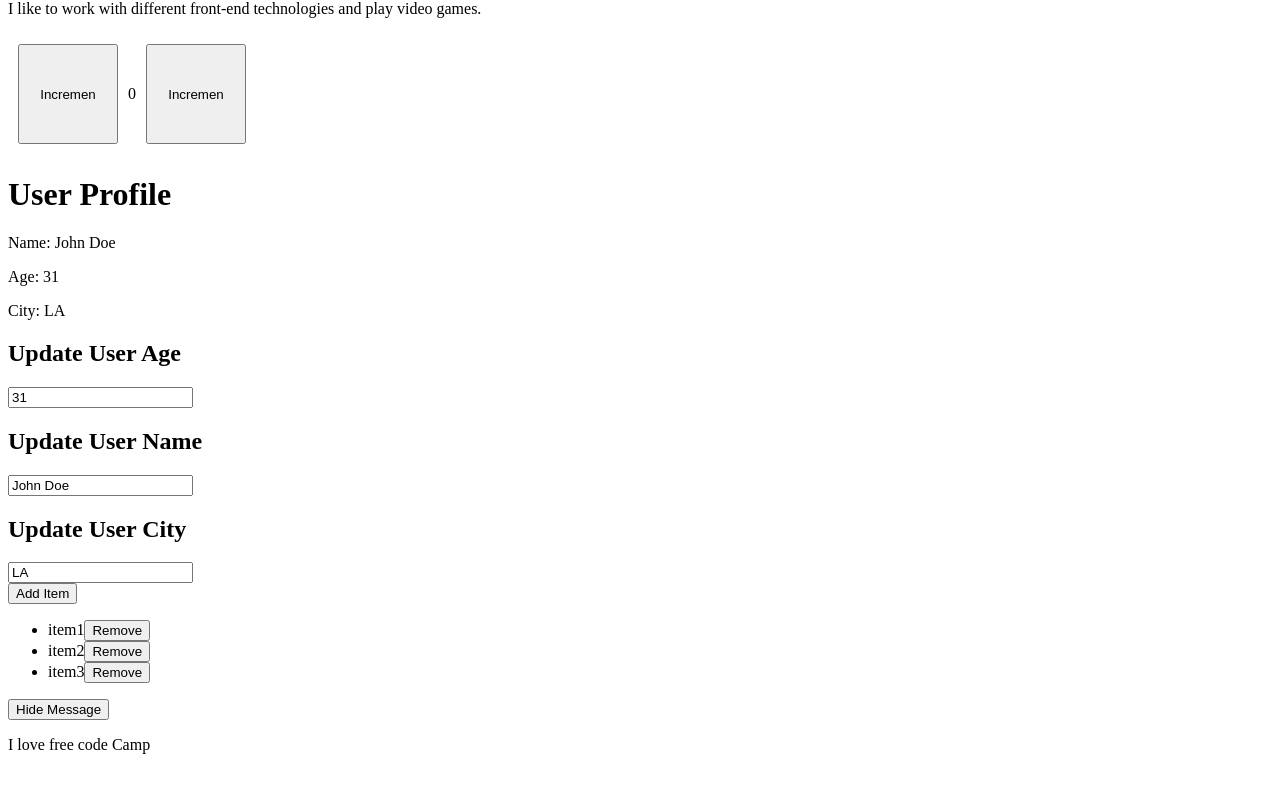
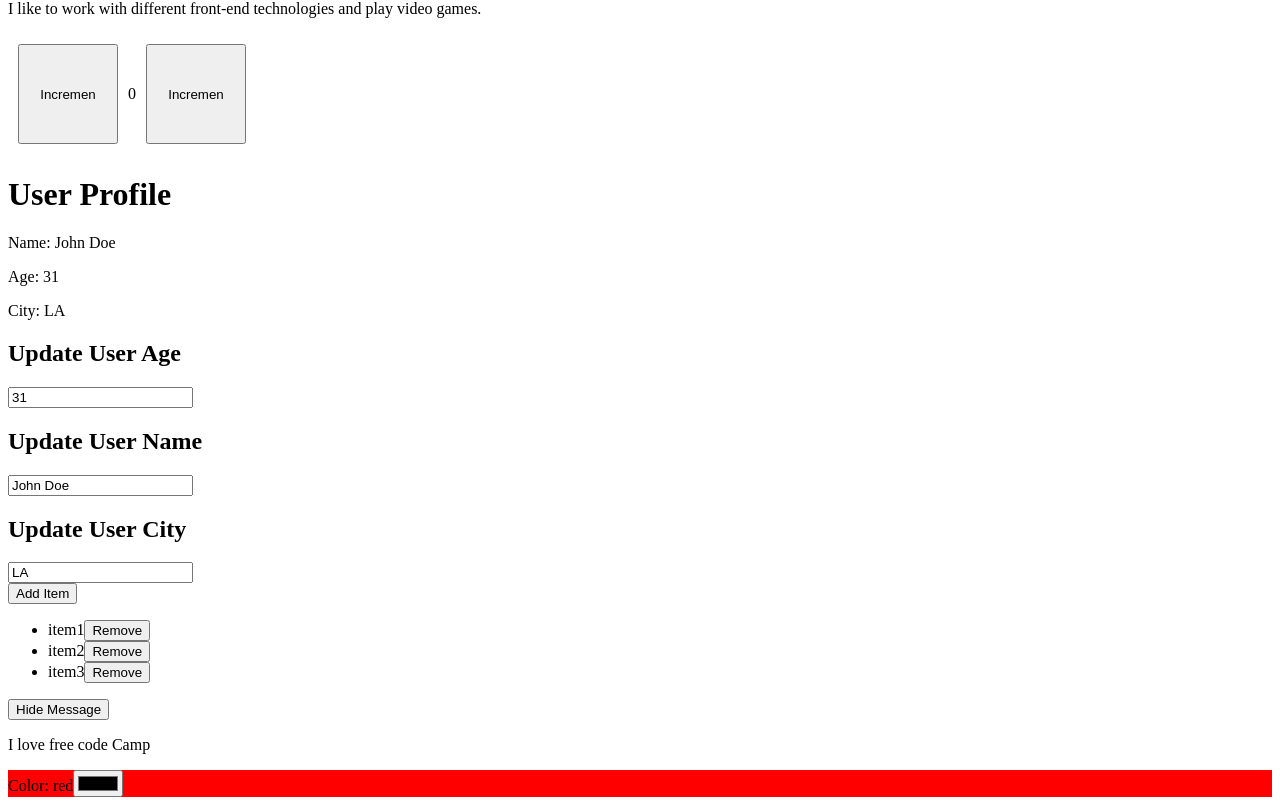
Before and after one commit to Ahmad-khan-1/React-Practice, a React (Vite) app: page / in a window 1280 px wide. Shown: the part 381-1186 px from the top of the page. Before the commit the page ends 1151 px from the top, so only its background shows below. Built offline with nearby package versions, Linux system fonts and the light colour scheme.

Commit message:
new App try name as Color Picker App

```diff
--- a/src/App.jsx
+++ b/src/App.jsx
@@ -13,6 +13,7 @@ import { ChangeState } from "./components/day-4-State-in-react/script";
 import { TodoTextApp } from "./components/day-5-Todo-text-app/script";
 import { UpdatingArry } from "./components/Updating-array/scrip";
 import { UpdatingState } from "./components/Updating-object-in-state/script";
+import ColorPickerApp from "./components/Day-6-Color-picker-app/script";
 
 function App() {
   const loggedIN = "true";
@@ -61,6 +62,7 @@ function App() {
       <UpdatingState />
       <UpdatingArry />
       <TodoTextApp />
+      <ColorPickerApp />
     </>
   );
 }
--- /dev/null
+++ b/src/components/Day-6-Color-picker-app/script.jsx
@@ -0,0 +1,17 @@
+import React, { useState } from "react";
+
+const ColorPickerApp = () => {
+  const [color, setColor] = useState("red");
+  return (
+    <div style={{ backgroundColor: color }}>
+      Color: {color}
+      <input
+        type="color"
+        value={color}
+        onChange={(e) => setColor(e.target.value)}
+      />
+    </div>
+  );
+};
+
+export default ColorPickerApp;
```
